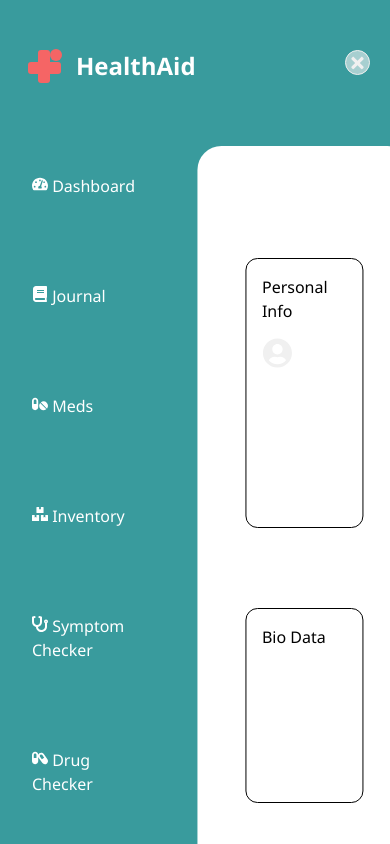
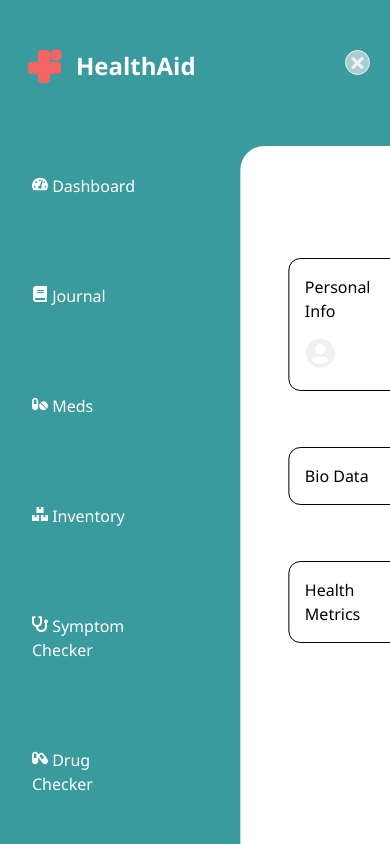
Before and after one commit to merytpeters/HealthAid-v1.1, a React (Vite) app in the folder frontend/healthaid-frontend/: page /app/dashboard in a window 390 px wide. Shown: the top 844 px of the page. Built offline with nearby package versions, Linux system fonts and the light colour scheme.

Commit message:
Refactor: Update layout styles for responsive design in main content and common user dashboard

```diff
--- a/frontend/healthaid-frontend/src/styles/layout.css
+++ b/frontend/healthaid-frontend/src/styles/layout.css
@@ -86,3 +86,15 @@ header {
 .hidden {
   display: none;
 }
+
+@media (max-width: 767px) {
+  .main-content {
+    height: 100vh;
+    width: 100%;
+  }
+
+  .layout-container.sidebar-open .main-content {
+    transform: translateX(30%);
+    transition: transform 0.3s ease;
+  }
+}
--- a/frontend/healthaid-frontend/src/styles/userdashboards/commonuserdashboard.css
+++ b/frontend/healthaid-frontend/src/styles/userdashboards/commonuserdashboard.css
@@ -22,3 +22,15 @@
   color: #F0F0F0;
   margin-top: 15px;
 }
+
+@media (max-width: 767px) {
+  .commonuserdashboard {
+    min-height: auto;
+    gap: 2rem;
+    border-radius: 0;
+  }
+
+  .section1, .section2, .section3 {
+    margin-bottom: 1.5rem;
+  }
+}
```
